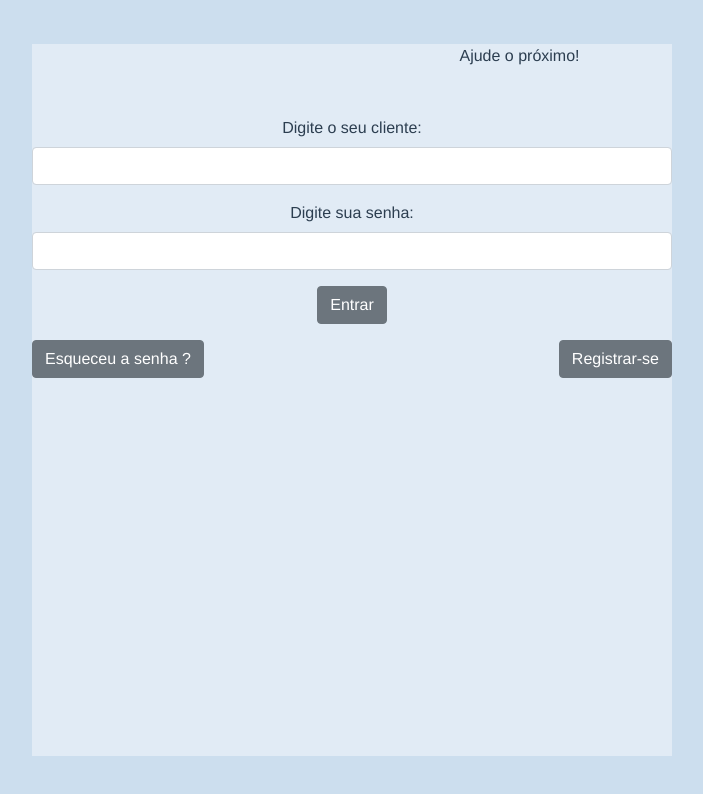
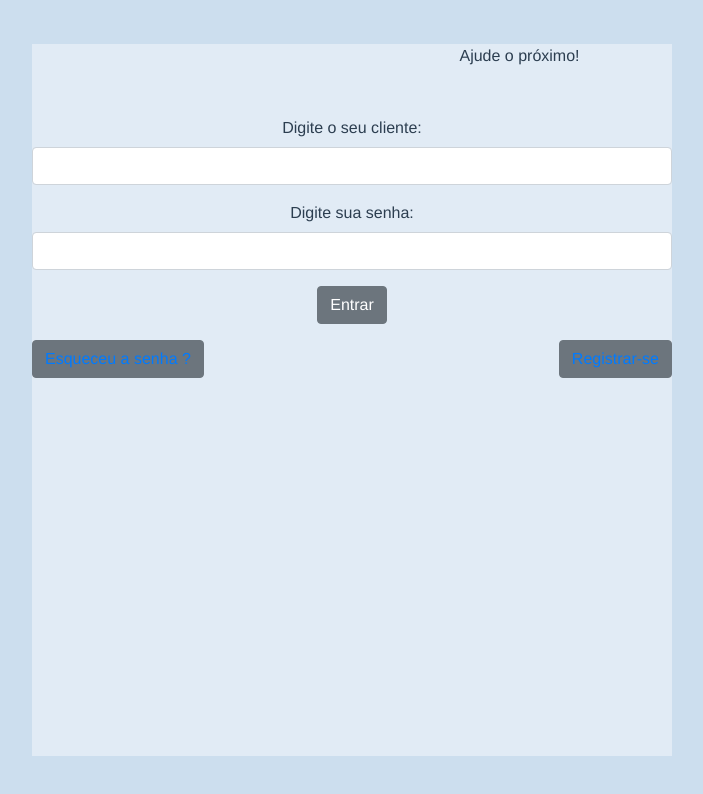
Before and after one commit to ivanPechim/doe-mais-vida, a Vue app: page / in a window 1280 px wide. Shown: the top 794 px of the page, without its empty margins (288-991 px from the left). Built offline with nearby package versions, Linux system fonts and the light colour scheme.

Commit message:
correcao2

```diff
--- a/src/components/Autenticacao/Login.vue
+++ b/src/components/Autenticacao/Login.vue
@@ -32,10 +32,10 @@
 				</b-form-group>
 				<div class="footer-form">
 					<b-button>
-						Esqueceu a senha ?
+						<router-link to="/RecuperarConta">Esqueceu a senha ?</router-link>
 					</b-button>
 					<b-button>
-						Registrar-se
+						<router-link to="/CriacaoUsuario">Registrar-se</router-link>
 					</b-button>
 				</div>
 			</b-form>
```
